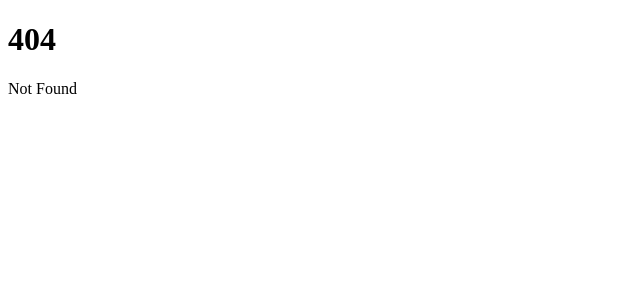
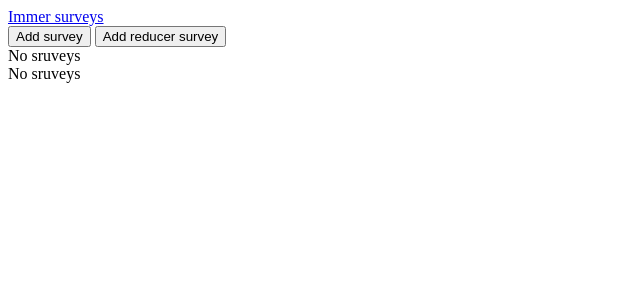
Before and after one commit to bledeabogdan/state-management-audit, a SvelteKit app: page /immer/surveys in a window 1280 px wide. Before the commit this address had no page. Shown: the top 300 px of the page, without its empty margins (0-640 px from the left). Built offline with nearby package versions, Linux system fonts and the light colour scheme.

Commit message:
add layout and some routes

```diff
--- /dev/null
+++ b/src/routes/+layout.svelte
@@ -0,0 +1,5 @@
+<nav>
+	<a href="/immer/surveys">Immer surveys</a>
+</nav>
+
+<slot />
--- a/src/routes/+page.svelte
+++ b/src/routes/+page.svelte
@@ -1,2 +1 @@
-<h1>Welcome to SvelteKit</h1>
-<p>Visit <a href="https://kit.svelte.dev">kit.svelte.dev</a> to read the documentation</p>
+Hello
--- a/src/routes/surveys/+page.svelte
+++ b/src/routes/immer/surveys/+page.svelte
@@ -1,5 +1,5 @@
 <script lang="ts">
-	import { store, storeReducer } from '../../stores/surveys.immer.store';
+	import { store, storeReducer } from '../../../stores/surveys.immer.store';
 
 	const { actions } = store;
 	const { dispatch } = storeReducer;
@@ -21,8 +21,6 @@
 	function handleSurveyReducerDelete(id: number) {
 		dispatch({ type: 'DELETE_SURVEY', payload: id });
 	}
-
-	$: console.log($storeReducer);
 </script>
 
 <button on:click={handleClick}>Add survey</button>
```
